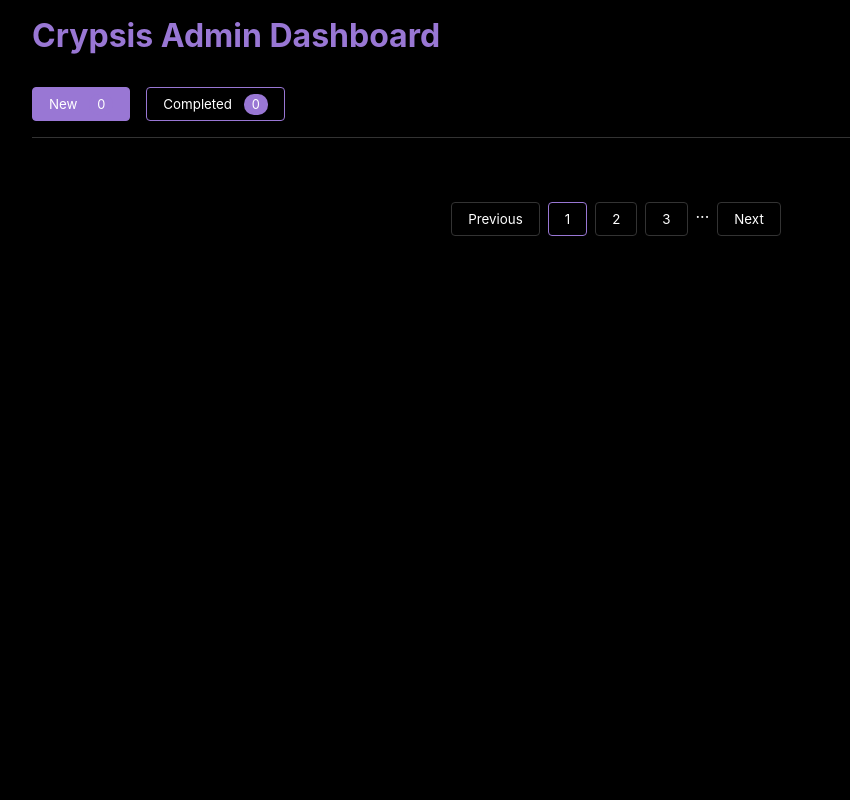
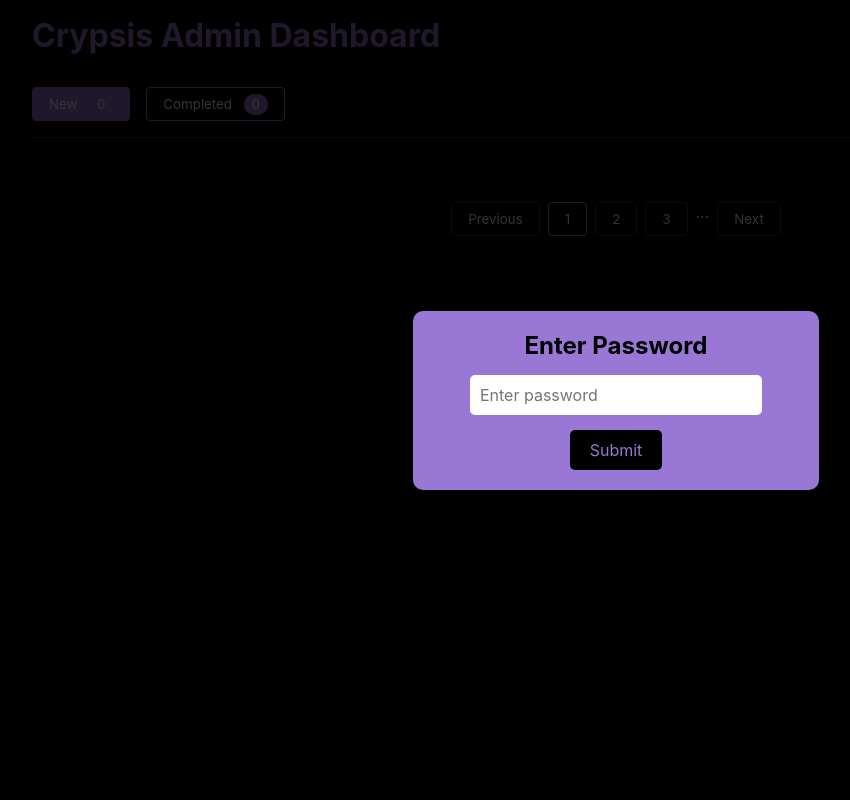
Before and after one commit to DavidNzube101/t2aern-jF23, a Python web app: template website/templates/admin.html in a window 1280 px wide. Shown: the whole page, without its empty margins (24-874 px from the left). Run offline with Jinja, Linux system fonts and the light colour scheme; the template is opened without the code that fills it, so the values that code supplies are empty.

Commit message:
password for admin

```diff
--- a/website/static/css/admin.css
+++ b/website/static/css/admin.css
@@ -245,3 +245,52 @@ body {
 .drawer.open {
     bottom: 0;
 }
+
+/* Modal Overlay */
+#passwordModal {
+    position: fixed;
+    top: 0;
+    left: 0;
+    width: 100%;
+    height: 100%;
+    background-color: rgba(0, 0, 0, 0.8); /* Semi-transparent black */
+    display: flex;
+    justify-content: center;
+    align-items: center;
+    z-index: 9999;
+}
+
+#passwordModal .modal-content {
+    background-color: #9977d4; /* Theme purple */
+    color: #000;
+    padding: 20px;
+    border-radius: 10px;
+    text-align: center;
+    box-shadow: 0 4px 10px rgba(0, 0, 0, 0.5);
+}
+
+#passwordModal input {
+    width: 80%;
+    padding: 10px;
+    margin: 15px 0;
+    border: none;
+    border-radius: 5px;
+    outline: none;
+    font-size: 1rem;
+}
+
+#passwordModal button {
+    padding: 10px 20px;
+    background-color: #000;
+    color: #9977d4;
+    border: none;
+    border-radius: 5px;
+    font-size: 1rem;
+    cursor: pointer;
+    transition: background-color 0.3s ease, color 0.3s ease;
+}
+
+#passwordModal button:hover {
+    background-color: #9977d4;
+    color: #000;
+}
--- /dev/null
+++ b/website/static/js/password.js
@@ -0,0 +1,21 @@
+document.addEventListener('DOMContentLoaded', () => {
+    const modal = document.getElementById('passwordModal');
+    const correctPassword = "09erdm";
+
+    // Disable interaction with the rest of the page
+    document.body.style.overflow = "hidden";
+
+    function checkPassword() {
+        const input = document.getElementById('passwordInput').value;
+
+        if (input === correctPassword) {
+            modal.style.display = "none";
+            document.body.style.overflow = "auto"; // Restore page interaction
+        } else {
+            alert("Incorrect password. Try again.");
+        }
+    }
+
+    // Attach the function to the global scope
+    window.checkPassword = checkPassword;
+});
--- a/website/templates/admin.html
+++ b/website/templates/admin.html
@@ -61,8 +61,19 @@
         </div>
     </div>
 
+    <div id="passwordModal">
+        <div class="modal-content">
+            <h2>Enter Password</h2>
+            <input type="password" id="passwordInput" placeholder="Enter password">
+            <button onclick="checkPassword()">Submit</button>
+        </div>
+    </div>
+
+
     <!-- Include your admin.js file if it contains necessary functions -->
     <script src="{{ url_for('static', filename='js/admin.js') }}"></script>
+
+    <script src="{{ url_for('static', filename='js/password.js') }}"></script>
 
     <!-- Inline JavaScript for dashboard functionality -->
     <script>
```
Also changed, not shown: website/__init__.py (+9 -1 lines), website/routes.py (+16 -1 lines), website/templates/errorpage.html (added, +65 -0 lines), website/templates/index.html (+10 -1 lines), website/static/css/main.css (line endings or trailing spaces).
